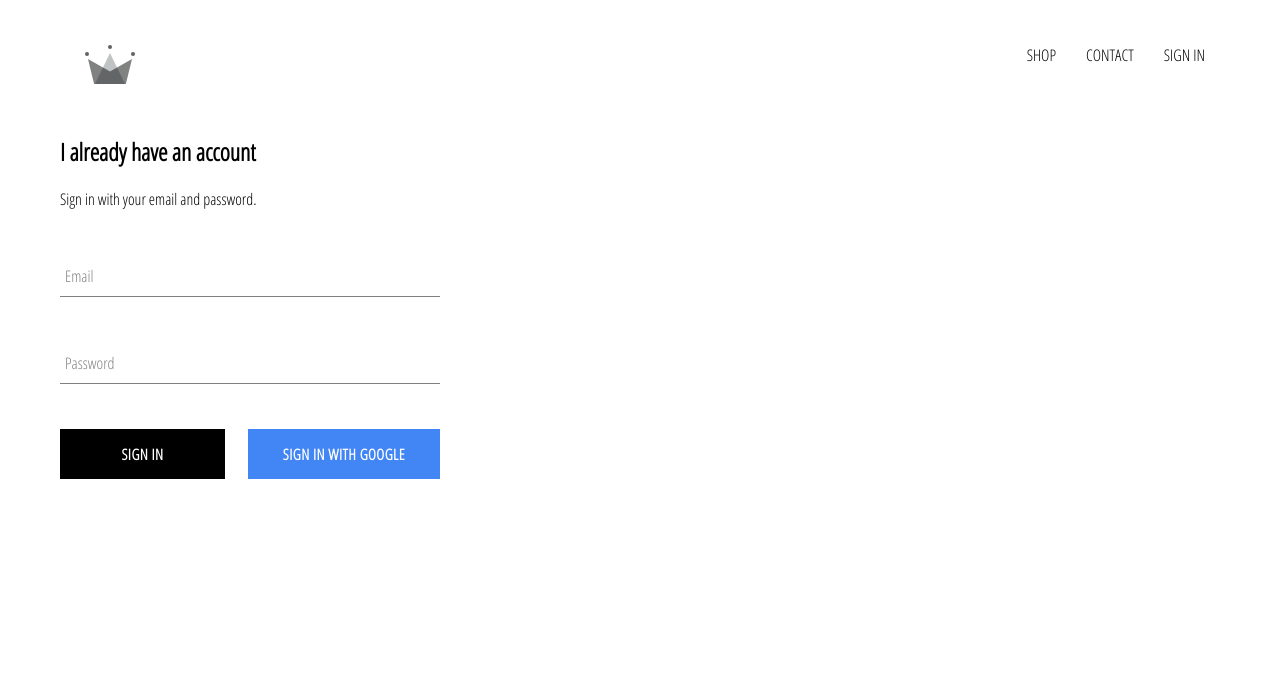
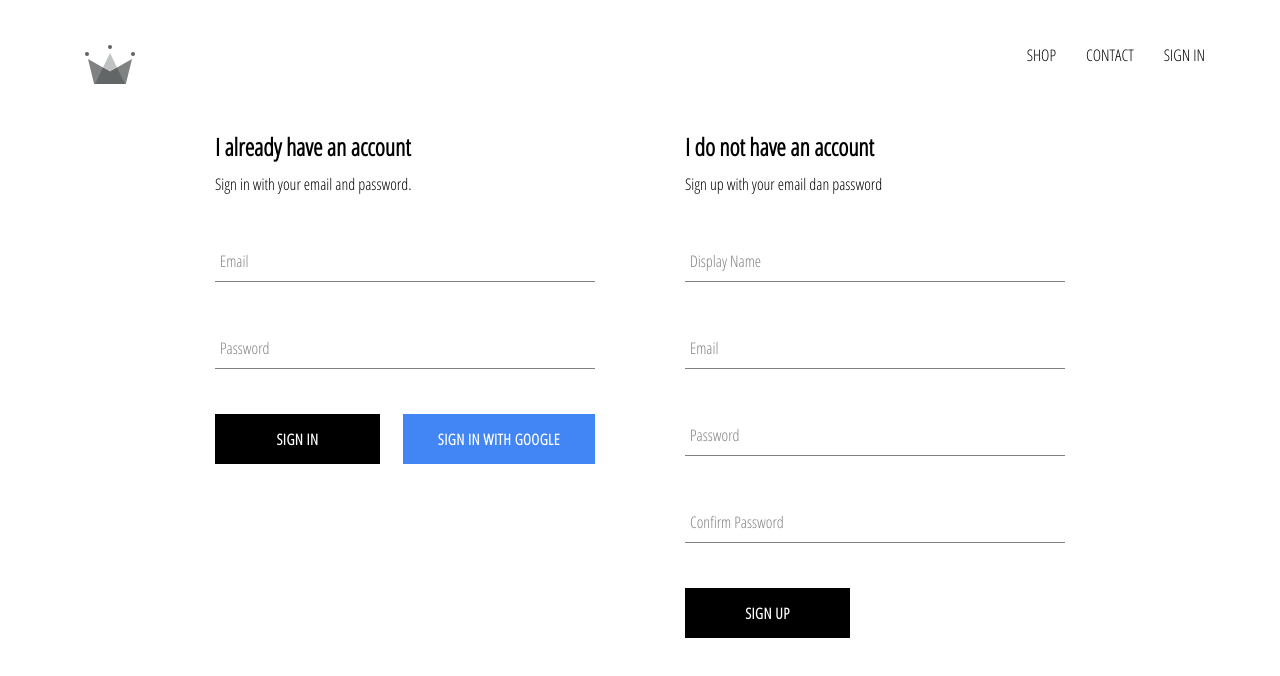
Before and after one commit to oliviacellinda/react_e-commerce, a React (Create React App) app: page /signin in a window 1280 px wide. Shown: the top 676 px of the page. Built offline with nearby package versions, Linux system fonts and the light colour scheme; no server answers.

Commit message:
implemented firebase utils, included ability to store authenticated users into firestore database

```diff
--- a/src/App.js
+++ b/src/App.js
@@ -8,7 +8,7 @@ import HomePage from "./pages/homepage/homepage.component";
 import ShopPage from "./pages/shop/shop.component";
 import SignInAndSignUpPage from "./pages/sign-in-and-sign-up/sign-in-and-sign-up.component";
 
-import { auth } from "./firebase/firebase.utils";
+import { auth, createUserProfileDocument } from "./firebase/firebase.utils";
 
 /**
  * About Route
@@ -55,10 +55,25 @@ class App extends React.Component {
      * If we do nothing, Firebase will determine the active user in our app based on the last sign in activity.
      */
 
-    this.unsubscribeFromAuth = auth.onAuthStateChanged((user) => {
-      this.setState({ currentUser: user });
+    this.unsubscribeFromAuth = auth.onAuthStateChanged(async (userAuth) => {
+      if (userAuth) {
+        const userRef = await createUserProfileDocument(userAuth);
 
-      console.log(user);
+        // Listener for checking any change in the document
+        // Further info: https://firebase.google.com/docs/firestore/query-data/listen
+        userRef.onSnapshot((snapShot) => {
+          this.setState({
+            currentUser: {
+              id: snapShot.id,
+              ...snapShot.data(),
+            },
+          });
+
+          console.log(this.state);
+        });
+      } else {
+        this.setState({ currentUser: userAuth }, () => console.log(this.state));
+      }
     });
   }
 
--- a/src/components/sign-in/sign-in.component.jsx
+++ b/src/components/sign-in/sign-in.component.jsx
@@ -32,7 +32,7 @@ class SignIn extends React.Component {
   render() {
     return (
       <div className="sign-in">
-        <h2>I already have an account</h2>
+        <h2 className="title">I already have an account</h2>
         <span>Sign in with your email and password.</span>
 
         <form onSubmit={this.handleSubmit}>
--- /dev/null
+++ b/src/components/sign-up/sign-up.component.jsx
@@ -0,0 +1,112 @@
+import React from "react";
+
+import FormInput from "../form-input/form-input.component";
+import CustomButton from "../custom-button/custom-button.component";
+
+import { auth, createUserProfileDocument } from "../../firebase/firebase.utils";
+
+import "./sign-up.styles.scss";
+
+class SignUp extends React.Component {
+  constructor() {
+    super();
+
+    this.state = {
+      displayName: "",
+      email: "",
+      password: "",
+      confirmPassword: "",
+    };
+  }
+
+  handleSubmit = async (event) => {
+    event.preventDefault();
+
+    const { displayName, email, password, confirmPassword } = this.state;
+
+    if (password !== confirmPassword) {
+      alert("password don't match");
+      return;
+    }
+
+    try {
+      const { user } = await auth.createUserWithEmailAndPassword(
+        email,
+        password
+      );
+
+      // Using method above, the displayName property in the user object above is null
+      // Because of that, we need to pass the displayName data we get from the submitted form
+      // to the createUserProfileDocument function
+
+      // Create document based on data given
+      await createUserProfileDocument(user, { displayName });
+
+      // Wait for creating document process to finish,
+      // then set the state to empty string to clear the form
+      this.setState({
+        displayName: "",
+        email: "",
+        password: "",
+        confirmPassword: "",
+      });
+    } catch (error) {
+      console.error(error);
+    }
+  };
+
+  handleChange = (event) => {
+    const { name, value } = event.target;
+
+    this.setState({ [name]: value });
+  };
+
+  render() {
+    const { displayName, email, password, confirmPassword } = this.state;
+
+    return (
+      <div className="sign-up">
+        <h2 className="title">I do not have an account</h2>
+        <span>Sign up with your email dan password</span>
+        <form className="sign-up-form" onSubmit={this.handleSubmit}>
+          <FormInput
+            type="text"
+            name="displayName"
+            value={displayName}
+            onChange={this.handleChange}
+            label="Display Name"
+            required
+          />
+          <FormInput
+            type="email"
+            name="email"
+            value={email}
+            onChange={this.handleChange}
+            label="Email"
+            required
+          />
+          <FormInput
+            type="password"
+            name="password"
+            value={password}
+            onChange={this.handleChange}
+            label="Password"
+            required
+          />
+          <FormInput
+            type="password"
+            name="confirmPassword"
+            value={confirmPassword}
+            onChange={this.handleChange}
+            label="Confirm Password"
+            required
+          />
+
+          <CustomButton type="submit">Sign Up</CustomButton>
+        </form>
+      </div>
+    );
+  }
+}
+
+export default SignUp;
--- /dev/null
+++ b/src/components/sign-up/sign-up.styles.scss
@@ -0,0 +1,9 @@
+.sign-up {
+  display: flex;
+  flex-direction: column;
+  width: 380px;
+
+  .title {
+    margin: 10px 0;
+  }
+}
--- a/src/firebase/firebase.utils.js
+++ b/src/firebase/firebase.utils.js
@@ -13,6 +13,32 @@ const config = {
   measurementId: "G-W2SZFJQWX3",
 };
 
+export const createUserProfileDocument = async (userAuth, additionalData) => {
+  if (!userAuth) return;
+
+  const userRef = firestore.doc(`users/${userAuth.uid}`);
+
+  const snapShot = await userRef.get();
+
+  if (!snapShot.exists) {
+    const { displayName, email } = userAuth;
+    const createdAt = new Date();
+
+    try {
+      await userRef.set({
+        displayName,
+        email,
+        createdAt,
+        ...additionalData,
+      });
+    } catch (error) {
+      console.log("error creating user", error.message);
+    }
+  }
+
+  return userRef;
+};
+
 firebase.initializeApp(config);
 
 export const auth = firebase.auth();
--- a/src/pages/sign-in-and-sign-up/sign-in-and-sign-up.component.jsx
+++ b/src/pages/sign-in-and-sign-up/sign-in-and-sign-up.component.jsx
@@ -1,12 +1,14 @@
 import React from "react";
 
 import SignIn from "../../components/sign-in/sign-in.component";
+import SignUp from "../../components/sign-up/sign-up.component";
 
 import "./sign-in-and-sign-up.styles.scss";
 
 const SignInAndSignUpPage = () => (
   <div className="sign-in-and-sign-up">
     <SignIn />
+    <SignUp />
   </div>
 );
 
--- a/src/pages/sign-in-and-sign-up/sign-in-and-sign-up.styles.scss
+++ b/src/pages/sign-in-and-sign-up/sign-in-and-sign-up.styles.scss
@@ -0,0 +1,6 @@
+.sign-in-and-sign-up {
+  width: 850px;
+  display: flex;
+  justify-content: space-between;
+  margin: 30px auto;
+}
```
